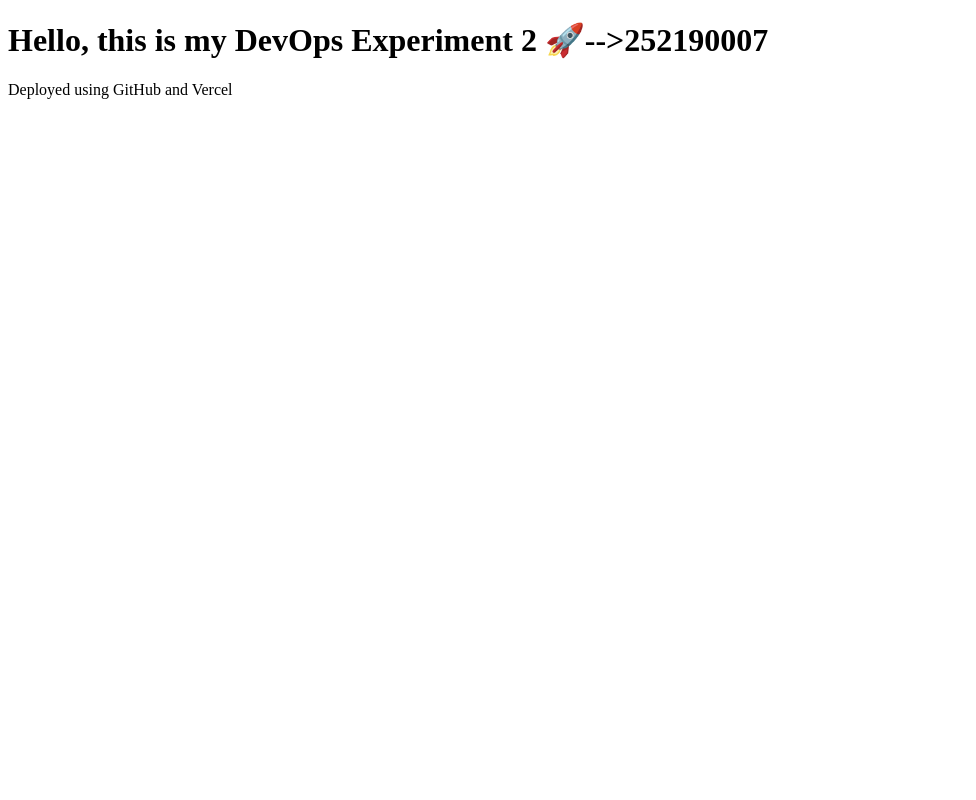
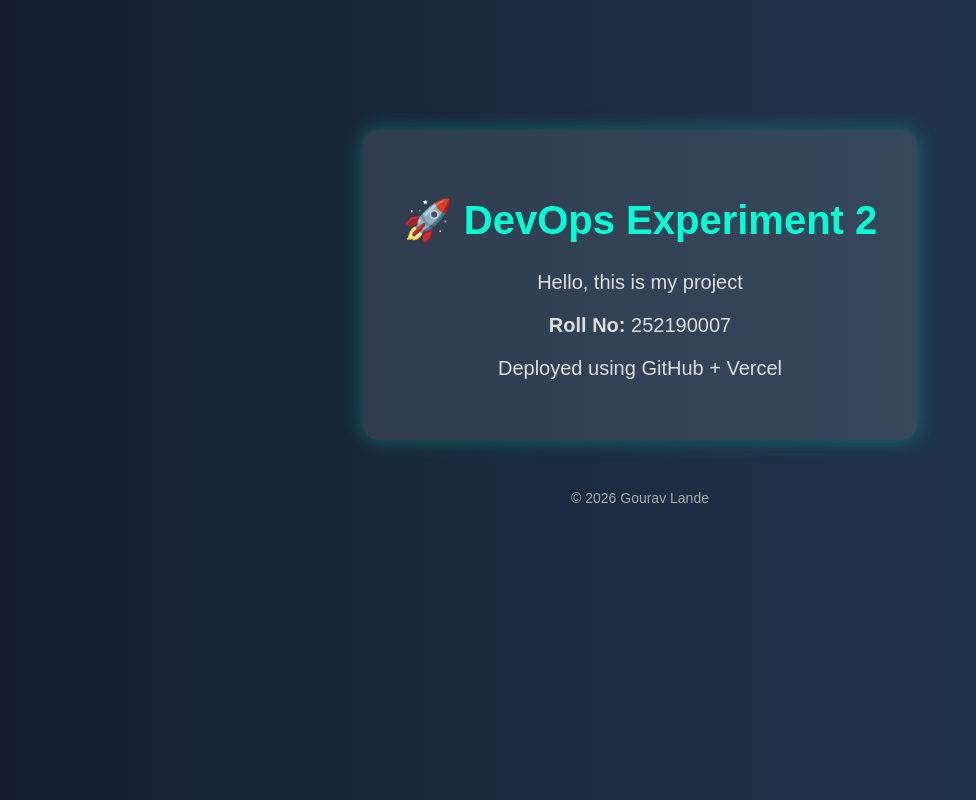
Before and after one commit to gouravlande/myproject, a plain HTML site: page index.html in a window 1280 px wide. Shown: the whole page, without its empty margins (0-976 px from the left). Drawn offline with Linux system fonts and the light colour scheme.

Commit message:
Update index.html

```diff
--- a/index.html
+++ b/index.html
@@ -1,12 +1,61 @@
 <!DOCTYPE html>
 <html>
 <head>
-    <title>My Project</title>
+    <title>DevOps Experiment 2</title>
+    <style>
+        body {
+            margin: 0;
+            padding: 0;
+            font-family: Arial, sans-serif;
+            background: linear-gradient(to right, #141e30, #243b55);
+            color: white;
+            text-align: center;
+        }
+
+        .container {
+            margin-top: 100px;
+            padding: 30px;
+        }
+
+        h1 {
+            font-size: 40px;
+            color: #00ffd5;
+        }
+
+        p {
+            font-size: 20px;
+            color: #ddd;
+        }
+
+        .card {
+            background: rgba(255, 255, 255, 0.1);
+            padding: 40px;
+            border-radius: 15px;
+            display: inline-block;
+            box-shadow: 0 0 20px rgba(0, 255, 213, 0.3);
+        }
+
+        .footer {
+            margin-top: 50px;
+            font-size: 14px;
+            color: #aaa;
+        }
+    </style>
 </head>
 <body>
 
-    <h1>Hello, this is my DevOps Experiment 2 🚀-->252190007</h1>
-    <p>Deployed using GitHub and Vercel</p>
+    <div class="container">
+        <div class="card">
+            <h1>🚀 DevOps Experiment 2</h1>
+            <p>Hello, this is my project</p>
+            <p><b>Roll No:</b> 252190007</p>
+            <p>Deployed using GitHub + Vercel</p>
+        </div>
+
+        <div class="footer">
+            © 2026 Gourav Lande
+        </div>
+    </div>
 
 </body>
 </html>
```
